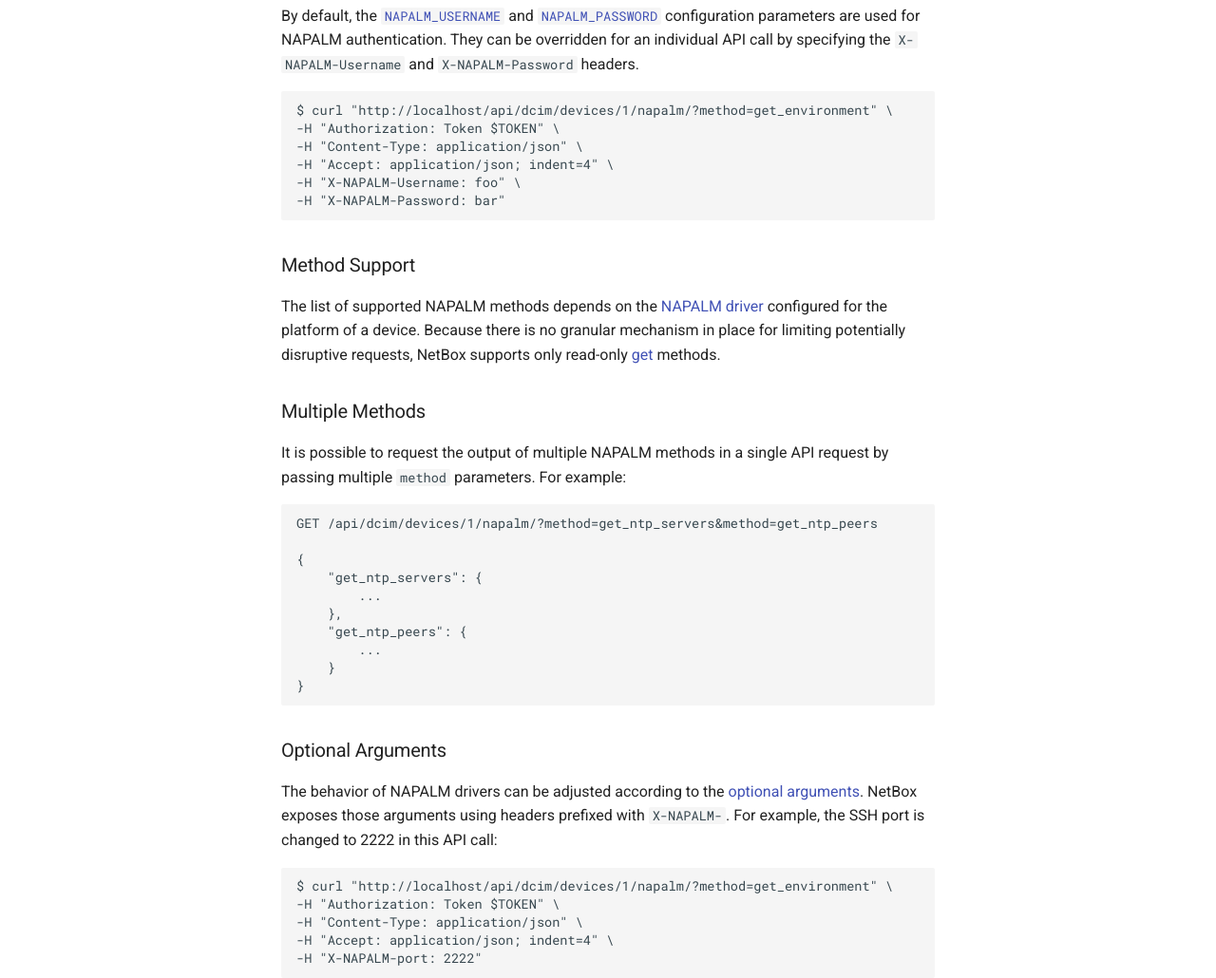
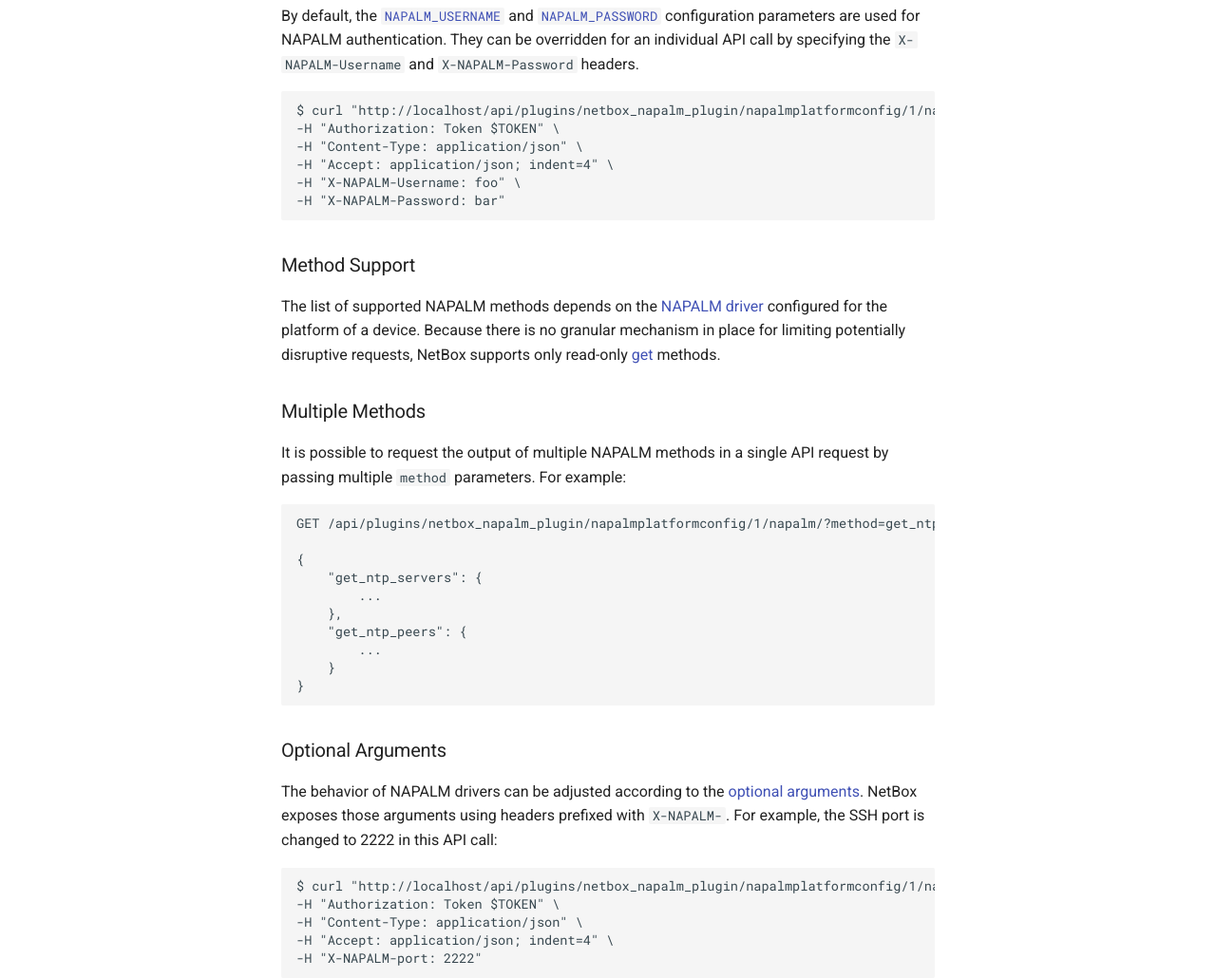
Before and after one commit to netbox-community/netbox-napalm-plugin, an MkDocs documentation site: the page built from docs/integration.md, in a window 1280 px wide and 1400 px high, scrolled down 671 px. Shown: the part 282-1312 px from the top of the window at 95% size. Built offline with MkDocs 1.6.1 and Material for MkDocs 9.7.7, drawn with Linux system fonts in a browser that asks for light colours; comment, search, counter and statistics services are not loaded; some of the changed text lies outside the part shown.

Commit message:
doc updates

````diff
--- a/docs/integration.md
+++ b/docs/integration.md
@@ -12,7 +12,7 @@
 Below is an example REST API request and response:
 
 ```no-highlight
-GET /api/dcim/devices/1/napalm/?method=get_environment
+GET /api/plugins/netbox_napalm_plugin/napalmplatformconfig/1/napalm/?method=get_environment
 
 {
     "get_environment": {
@@ -29,7 +29,7 @@
 By default, the [`NAPALM_USERNAME`](../configuration/napalm.md#napalm_username) and [`NAPALM_PASSWORD`](../configuration/napalm.md#napalm_password) configuration parameters are used for NAPALM authentication. They can be overridden for an individual API call by specifying the `X-NAPALM-Username` and `X-NAPALM-Password` headers.
 
 ```
-$ curl "http://localhost/api/dcim/devices/1/napalm/?method=get_environment" \
+$ curl "http://localhost/api/plugins/netbox_napalm_plugin/napalmplatformconfig/1/napalm/?method=get_environment" \
 -H "Authorization: Token $TOKEN" \
 -H "Content-Type: application/json" \
 -H "Accept: application/json; indent=4" \
@@ -46,7 +46,7 @@
 It is possible to request the output of multiple NAPALM methods in a single API request by passing multiple `method` parameters. For example:
 
 ```no-highlight
-GET /api/dcim/devices/1/napalm/?method=get_ntp_servers&method=get_ntp_peers
+GET /api/plugins/netbox_napalm_plugin/napalmplatformconfig/1/napalm/?method=get_ntp_servers&method=get_ntp_peers
 
 {
     "get_ntp_servers": {
@@ -63,7 +63,7 @@
 The behavior of NAPALM drivers can be adjusted according to the [optional arguments](https://napalm.readthedocs.io/en/latest/support/index.html#optional-arguments). NetBox exposes those arguments using headers prefixed with `X-NAPALM-`. For example, the SSH port is changed to 2222 in this API call:
 
 ```
-$ curl "http://localhost/api/dcim/devices/1/napalm/?method=get_environment" \
+$ curl "http://localhost/api/plugins/netbox_napalm_plugin/napalmplatformconfig/1/napalm/?method=get_environment" \
 -H "Authorization: Token $TOKEN" \
 -H "Content-Type: application/json" \
 -H "Accept: application/json; indent=4" \
````
